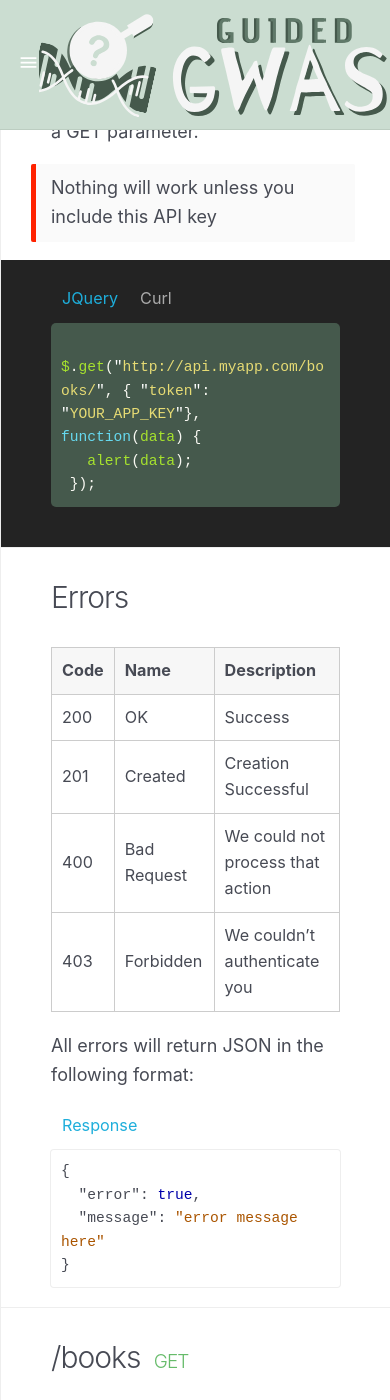
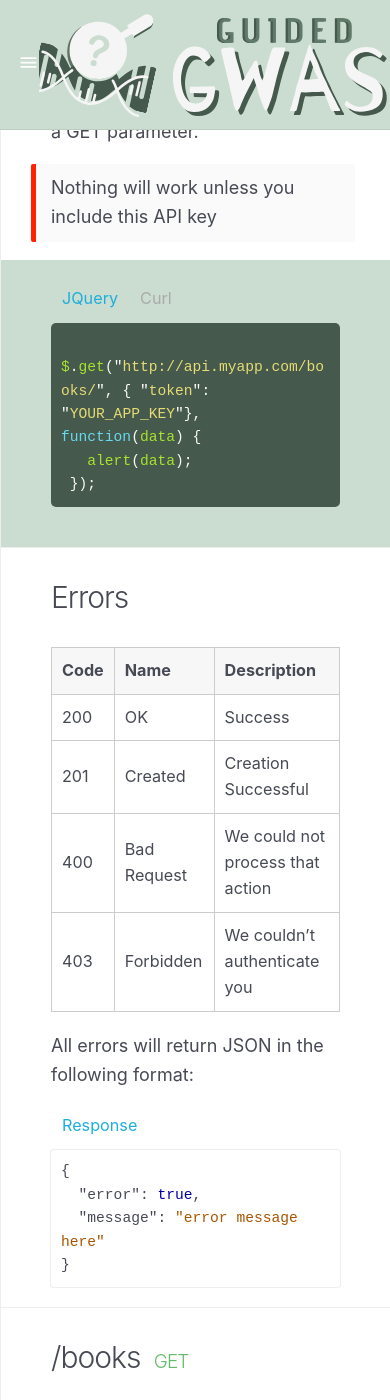
Before and after one commit to bucknor2/gg, a Jekyll site: the page built from index.html, in a window 390 px wide and 1400 px high, scrolled down 840 px. Built offline with Jekyll 4.4.1, drawn with Linux system fonts in a browser that asks for light colours; nearby versions of some CDN libraries.

Commit message:
Updated '_sass/_main.scss' via CloudCannon

```diff
--- a/_sass/_main.scss
+++ b/_sass/_main.scss
@@ -418,7 +418,7 @@ hr {
 	.right-code {
 		float: none;
 		width: 100%;
-		background: #232323;
+		background: #CBDDD1;
 		padding-top: 20px;
 		padding-bottom: 20px;
 	}
```
